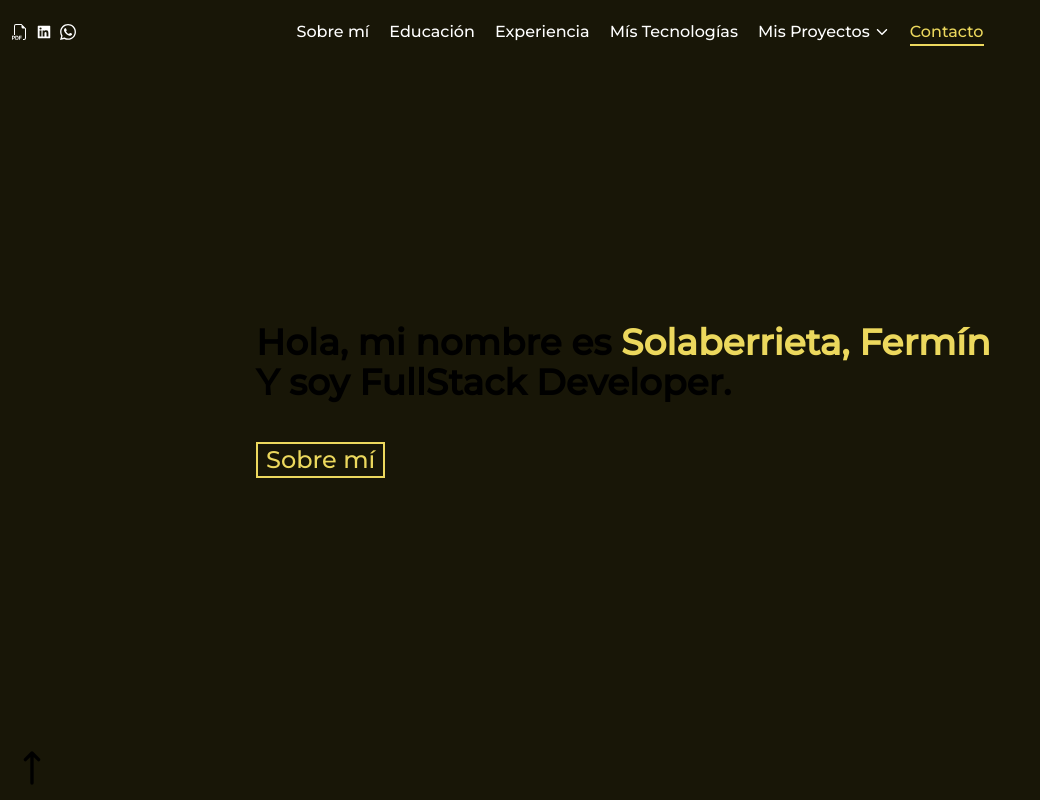
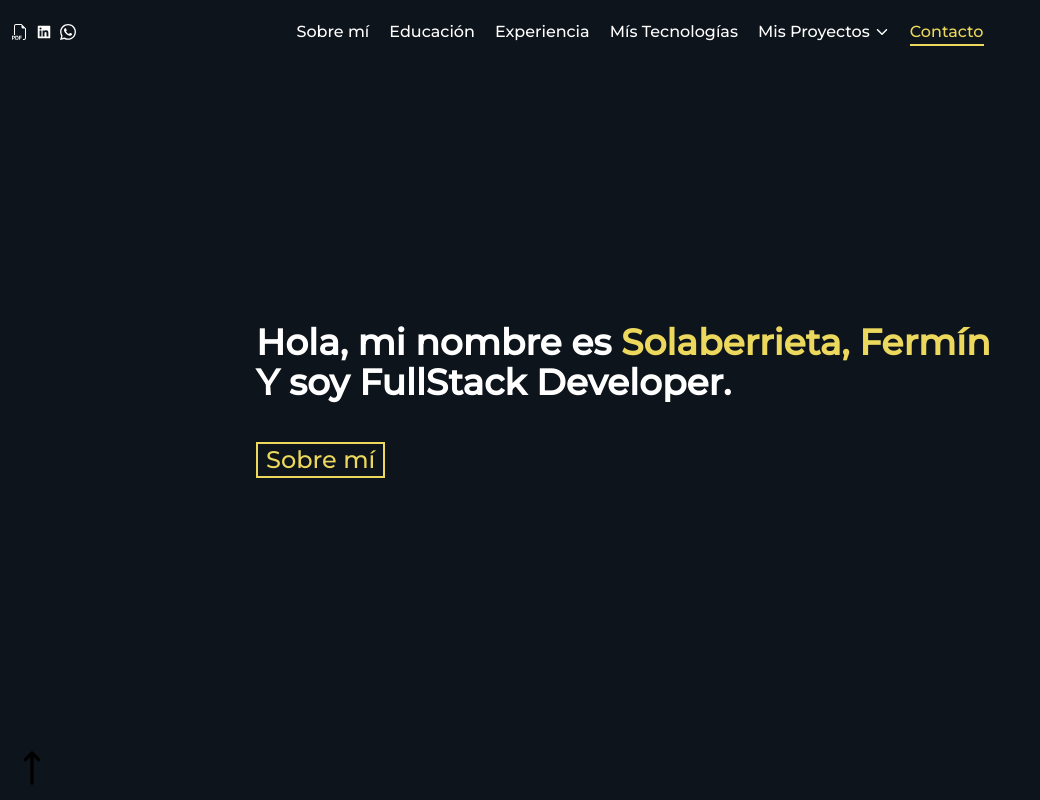
Before and after one commit to fermin234/Portfolio, a React (Vite) app: page / in a window 1280 px wide. Shown: the top 800 px of the page, without its empty margins (0-1040 px from the left). Built offline with nearby package versions, Linux system fonts and the light colour scheme.

Commit message:
Update HomeSection component styling with new background color and text colors for improved visibility and aesthetics

```diff
--- a/src/components/Home/HomeSection.jsx
+++ b/src/components/Home/HomeSection.jsx
@@ -4,18 +4,18 @@ export default function HomeSection() {
   return (
     <section
       id="home"
-      className="bg-color-4 h-screen font-Montserrat flex flex-col justify-center items-center md:items-start px-10 md:pl-[20%] text-center md:text-left gap-10"
+      className="bg-[#0e141b] h-screen font-Montserrat flex flex-col justify-center items-center md:items-start px-10 md:pl-[20%] text-center md:text-left gap-10"
     >
-      <h1 className="font-extrabold text-4xl color-[#272341]">
+      <h1 className="font-extrabold text-4xl text-white">
         Hola, mi nombre es{" "}
-        <span className="text-color-2">Solaberrieta, Fermín</span> <br />Y soy
+        <span className="text-[#ecd85d]">Solaberrieta, Fermín</span> <br />Y soy
         FullStack Developer.
       </h1>
       <Link
         to="about"
         smooth={true}
         duration={500}
-        className="border-[#ecd85d] hover:bg-[#ecd85d] hover:text-[#181607] border-2 px-2 font-Montserrat text-2xl text-color-2 hover:cursor-pointer"
+        className="border-[#ecd85d] hover:bg-[#ecd85d] hover:text-[#0e141b] border-2 px-2 font-Montserrat text-2xl text-[#ecd85d] hover:cursor-pointer"
       >
         Sobre mí
       </Link>
```
